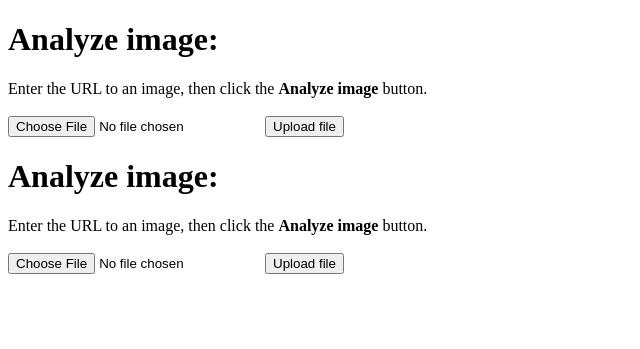
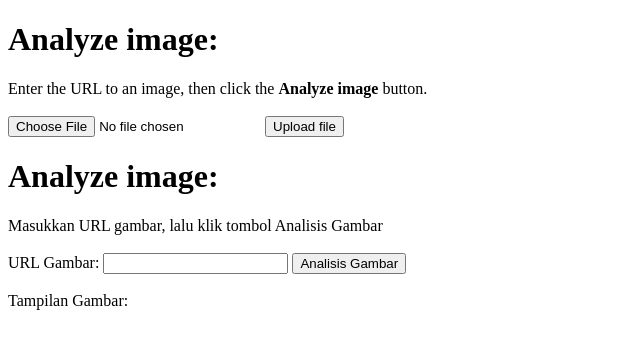
Before and after one commit to rivaldynf/Submission-macd, a PHP site: page / in a window 1280 px wide. Shown: the top 349 px of the page, without its empty margins (0-640 px from the left). Run offline with PHP 8.4, Linux system fonts and the light colour scheme; some libraries are stand-ins or nearby versions.

Commit message:
Update index.php

```diff
--- a/index.php
+++ b/index.php
@@ -87,16 +87,20 @@
     </div>
 
     <h1>Analyze image:</h1>
-    Enter the URL to an image, then click the <strong>Analyze image</strong> button.
+     Masukkan URL gambar, lalu klik tombol Analisis Gambar
     <br><br>
-    <div class="mt-4 mb-2">
-        <form class="d-flex justify-content-lefr" action="phpQS.php" method="post" enctype="multipart/form-data">
-                <input type="file" name="fileToUpload" accept="image/*" id="fileToUpload">
-                <input type="submit" value="Upload file" name="submit">
-        </form>
-    </div>
+    URL Gambar:
+<input type="text" name="inputImage" id="inputImage"
+    value="" />
+<button onclick="processImage()">Analisis Gambar</button>
+<br><br>
+<div id="wrapper" style="width:1020px; display:table;">
 
-
-
+    <div id="imageDiv" style="width:420px; display:table-cell;">
+        Tampilan Gambar:
+        <br><br>
+        <img id="sourceImage" width="400" />
+    <figcaption id="description"></figcaption>
+</div>
 </body>
 </html>
```
